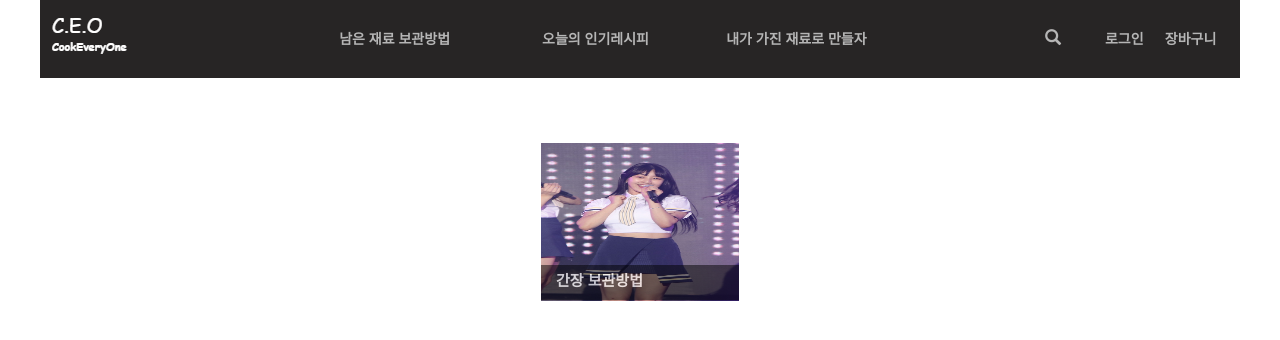
After one commit to sys3948/ceo, a Django app: page /show/storage in a window 1280 px wide. The commit adds this page. Shown: the top 340 px of the page. Run offline with Django 3.2, Linux system fonts and the light colour scheme; data comes from the database, SQL or seed files in the repository; some libraries are stand-ins or nearby versions.

Commit message:
남은 재료 보관법 구현 및 연결되지 않은 링크 연결 추후 관리자 등록 구분하기 위한 표시.

```diff
--- a/ceo/models.py
+++ b/ceo/models.py
@@ -30,9 +30,14 @@ class Foodstuff(models.Model):
     # 제료 정보 모델
     foodstuff_name = models.CharField(max_length = 100, db_index = True, unique = True)
     price = models.IntegerField()
+
+
 class RFRealatoin(models.Model):
+    # 레시피, 재료 다대다 관계를 위한 모델
     recipe = models.ForeignKey(Recipe, on_delete = models.CASCADE)
     foodstuff = models.ForeignKey(Foodstuff, on_delete = models.CASCADE)
+
+
 class FSStorage(models.Model):
     # 재료 보관법 모델
     foodstuff = models.OneToOneField(Foodstuff,on_delete=models.CASCADE,null=True,blank=True)
--- a/ceo/static/css/main.css
+++ b/ceo/static/css/main.css
@@ -44,7 +44,7 @@
 nav a{color:rgb(181,181,181); font-weight: bold; display: inline-block;}
 nav a:link { color:rgb(181,181,181);  text-decoration: none;}
 nav a:hover { color:rgb(181,181,181); text-decoration: none;}
-#main-content {
+#main-content, #storage-content {
     list-style: none;
     width:1200px;
     margin:0 auto;
@@ -56,6 +56,10 @@ nav a:hover { color:rgb(181,181,181); text-decoration: none;}
     margin-left:86px;
     margin-top:65px;
     float: left;
+}
+#storage-content li{
+    width:198px;
+    margin: 65px auto;
 }
 .img-section{
     width:198px;
--- a/ceo/static/js/manage.js
+++ b/ceo/static/js/manage.js
@@ -10,13 +10,17 @@ $(".menu-item").click(function(){
     if(keyword == "레시피등록") location.href="/manager/write/recipe";
     else if(keyword == "레시피관리") location.href="/manager/manage/recipe";
     else if(keyword == "보관방법작성") location.href="/manager/write/storage";
-    else  location.href="manage_storage.html";
+    else if(keyword == "보관방법관리") location.href="/manager/show/storage";
+    else if(keyword == "관리자등록") location.href="/manage/register";
+    else if(keyword == "관리자관리") alert('아직 구현하지 않은 페이지 입니다.');
+    else alert('오류가 발생했습니다.');
 
 
 });
 function check_slide(){
 
     for(var el of $(".menu-on-off")){
+        console.log(el);
         if($(el).attr("on-off").toLowerCase() == "on") slide(el,"off");
     }
 }
--- a/ceo/templates/manage_register.html
+++ b/ceo/templates/manage_register.html
@@ -21,6 +21,8 @@
         <input type="email" class="form-control" id="email" name="user_email" required>
         <h4>전화번호</h4>
         <!-- <div class="input-group">
+            아임포트 API를 이용해서 휴대폰 인증을 구현할 계획이였으나
+            사업자 등록을 한 후 신청을 해야 되서 이 부분은 추후 구현하는 것으로 한다.
             <input type="text" class="form-control">
             <div class="input-group-btn">
                 <button class="btn btn-default">
--- /dev/null
+++ b/ceo/templates/remain_foodstuff_storage_list.html
@@ -0,0 +1,53 @@
+<!DOCTYPE html>
+<html lang="en">
+<head>
+    <meta charset="UTF-8">
+    <meta name="viewport" content="width=device-width, initial-scale=1.0">
+    <title>남은식재료 보관방법</title>
+    <!--부트스트랩-->
+    <link rel="stylesheet" href="https://maxcdn.bootstrapcdn.com/bootstrap/3.3.2/css/bootstrap.min.css">
+    <link rel="stylesheet" href="https://maxcdn.bootstrapcdn.com/bootstrap/3.3.2/css/bootstrap-theme.min.css">
+    <!--header css-->
+    {% load static %}
+    <link rel="stylesheet" href="{% static 'css/header.css' %}">
+    <link rel="stylesheet" href="{% static 'css/main.css' %}">
+    <!--제이쿼리-->
+    <script src="{% static 'js/jquery.min.js' %}"></script>
+
+
+</head>
+<body>
+    <!--헤더-->
+    <header>
+        <a href="{% url 'main' %}" style="float: left;">
+            <img src="{% static 'img/icon.png' %}">
+        </a>
+        <div id="header-center-section">
+            <a href="">남은 재료 보관방법</a>
+            <a href="">오늘의 인기레시피</a>
+            <a href="">내가 가진 재료로 만들자</a>
+        </div>
+        <diV id="header-right-section">
+            <i class="glyphicon glyphicon-search" style="color:rgb(181,181,181); cursor: pointer; font-size: 16px;"></i>
+            {% if request.session.id %}
+                <a href="{% url 'logout' %}" >로그아웃</a>
+            {% else %}
+                <a href="{% url 'login' %}" >로그인</a>
+            {% endif %}
+            <a href="">장바구니</a>
+        </diV>
+    </header>
+    <!--content-->
+    <ul id="storage-content">
+        {% for fsstorage in fsstorages %}
+        <li>
+            <div class="img-section" onclick="location.href='/show/storage/{{fsstorage.id}}'">
+                <img src="/media/{{fsstorage.fss_img_file_path}}" width="198" height="158">
+                <p class="opacity-text">{{fsstorage.storage_name}} 보관방법</p>
+            </div>
+        </li>
+        {% endfor %}
+    </ul>
+<script src="{% static 'js/main.js' %}"></script>
+</body>
+</html>
--- a/ceo/templates/show_storage.html
+++ b/ceo/templates/show_storage.html
@@ -25,9 +25,9 @@
         <div>
             <img src="{% static 'img/icon.png' %}">
             {% if request.session.id %}
-            <a href="" id="logout">로그아웃</a>
+            <a href="{% url 'logout' %}" id="logout">로그아웃</a>
             {% else %}
-            <a href="" id="login">로그인</a>
+            <a href="{% url 'login' %}" id="login">로그인</a>
             {% endif %}
         </div>
     </header>
@@ -42,6 +42,7 @@
                 <div id="fssContent" data-load-url="/media/{{fsstorage.storage_file_path}}">
                 </div>
                 <script>
+                    // 재료 보관법 작성 파일 호출하기.
                    $(function(){
                        var url = document.getElementById('fssContent').dataset["loadUrl"];
                        $('#fssContent').load(url);
@@ -50,6 +51,5 @@
             </div>
         </div>
     </main>
-
 </body>
 </html>
--- a/ceo/templates/write_storage.html
+++ b/ceo/templates/write_storage.html
@@ -52,16 +52,11 @@
                                 }
                             }
                         });
-                        // document.getElementById('summernote-value').value = $('.summernote').summernote('code');
-                        // console.log("Submit!!!!!!!!!!");
-                        // $('.storage_form').unbind('submit').submit();
-                        // return true
                     }
                 });
             </script>
         </form>
 
-        <!-- <div id="summernote">Hello Summernote</div> -->
 
     </div>
     <script>
--- a/ceo/urls.py
+++ b/ceo/urls.py
@@ -16,6 +16,7 @@ urlpatterns = [
     path('manager/modify/recipe', views.modify_recipe, name='modify_recipe'),
     path('manager/manage/recipe', views.manage_recipe, name='manage_recipe'),
     path('manager/show/storage', views.ManagerStorageView, name='show_storage'),
-    path('manager/show/storage/<int:id>', views.ManagerStorageDetailView, name='show_storage_detail'),
     path('manager/write/storage', views.ManagerWriteStorageView, name='write_storage'),
+    path('show/storage', views.StorageShowListView, name='show_storage_list'),
+    path('show/storage/<int:id>', views.StorageDetailView, name='show_storage_detail'),
 ]+ static(settings.MEDIA_URL, document_root=settings.MEDIA_ROOT)
--- a/ceo/views.py
+++ b/ceo/views.py
@@ -76,14 +76,12 @@ def id_check(request):
         response ={ 'msg' : True}
     else:
         response = {'msg' : False}
-    print(response)
+
     return HttpResponse(json.dumps(response), content_type="application/json")
 
 def manage_register(request):
-    # user_id = check_login(request,'/')
-    if not request.session.get('id'):
-        return redirect('/')
-    account = get_object(Account,user_id=user_id)
+    if not request.session.get('id'): return render(request,'main.html',{'msg':'로그인이 되어있지 않습니다. 로그인을 해주세요.'})
+    account = get_object(Account,user_id=request.session.get('id'))
     if account.level != 2: return render(request,'main.html',{'msg':'권한이 없습니다.'})
     if request.method == "POST":
         Account.objects.create(
@@ -103,17 +101,11 @@ class ManagerRecipeView(generic.ListView):
     template_name = 'manage_recipe.html'
 
 
-# class ManagerWriteRecipeView(generic.ListView):
-#     model = Recipe
-#     template_name = 'write_recipe.html'
-
-
 def ManagerWriteRecipeView(request):
-    user_id = check_login(request,'/')
-    account = get_object(Account,user_id=id)
-    #if account.level != 1 : return redirect('/')
+    if not request.session.get('id'): return render(request,'main.html',{'msg':'로그인이 되어있지 않습니다. 로그인을 해주세요.'})
+    account = get_object(Account,user_id=request.session.get('id'))
+    if account.level != 1: return render(request,'main.html',{'msg':'권한이 없습니다.'})
     if request.method == "POST":
-        print()
         recipe = Recipe.objects.create(
                     recipe_name=request.POST.get('title'),
                     rank = int(request.POST.get('rank')),
@@ -174,10 +166,6 @@ def ManagerStorageView(request):
     fsstorages = FSStorage.objects.all()
     return render(request, 'manage_storage.html', {'fsstorages' : fsstorages})
 
-# class ManagerWriteStorageView(generic.ListView):
-#     model = Recipe
-#     template_name = 'write_storage.html'
-
 
 def ManagerWriteStorageView(request):
     if request.method == 'POST':
@@ -185,7 +173,6 @@ def ManagerWriteStorageView(request):
         fds = FSStorage.objects.filter(foodstuff = request.POST.get('storageName'))
 
         if fds:
-            print("존재한다.")
             response = {'confirm' : False, 'msg' : "작성된 보관법입니다."}
         else:
             fds = Foodstuff.objects.filter(id = request.POST.get('storageName'))
@@ -205,7 +192,16 @@ def ManagerWriteStorageView(request):
     return render(request, 'write_storage.html', {'foodstuffs' : foodstuffs})
 
 
-def ManagerStorageDetailView(request, id):
+def StorageShowListView(request):
+    fsstorages = FSStorage.objects.all()
+    print(fsstorages)
+    if not fsstorages:
+        return redirect('/')
+
+    return render(request, 'remain_foodstuff_storage_list.html', {'fsstorages' : fsstorages})
+
+
+def StorageDetailView(request, id):
     fss = FSStorage.objects.get(id = id)
     if not fss:
         return redirect('/')
```
Also changed, not shown: ceo/templates/main.html (+4 -6 lines), ceo/templates/manage.html (+12 -3 lines), ceo/templates/manage_storage.html (+8 -1 lines), config/settings.py (+8 -8 lines), ceo/migrations/0008_auto_20200624_1755.py (added).
